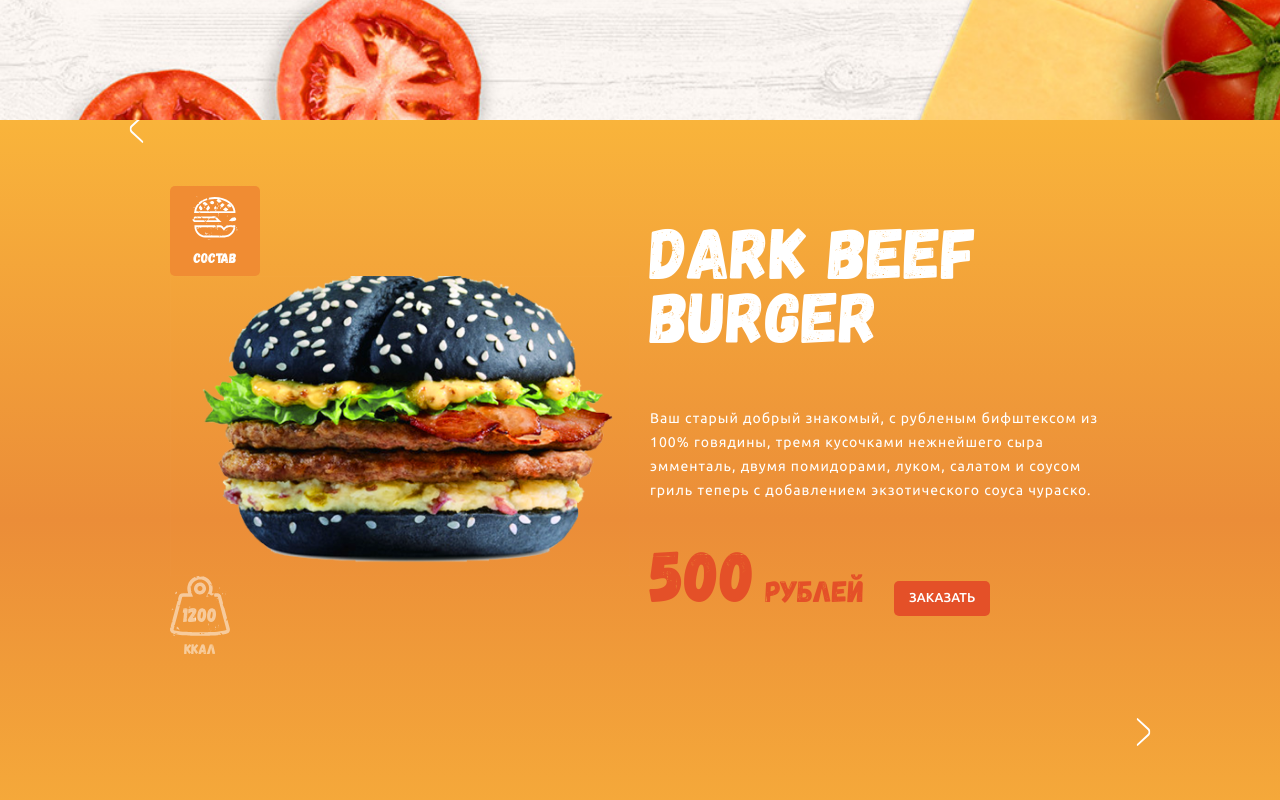
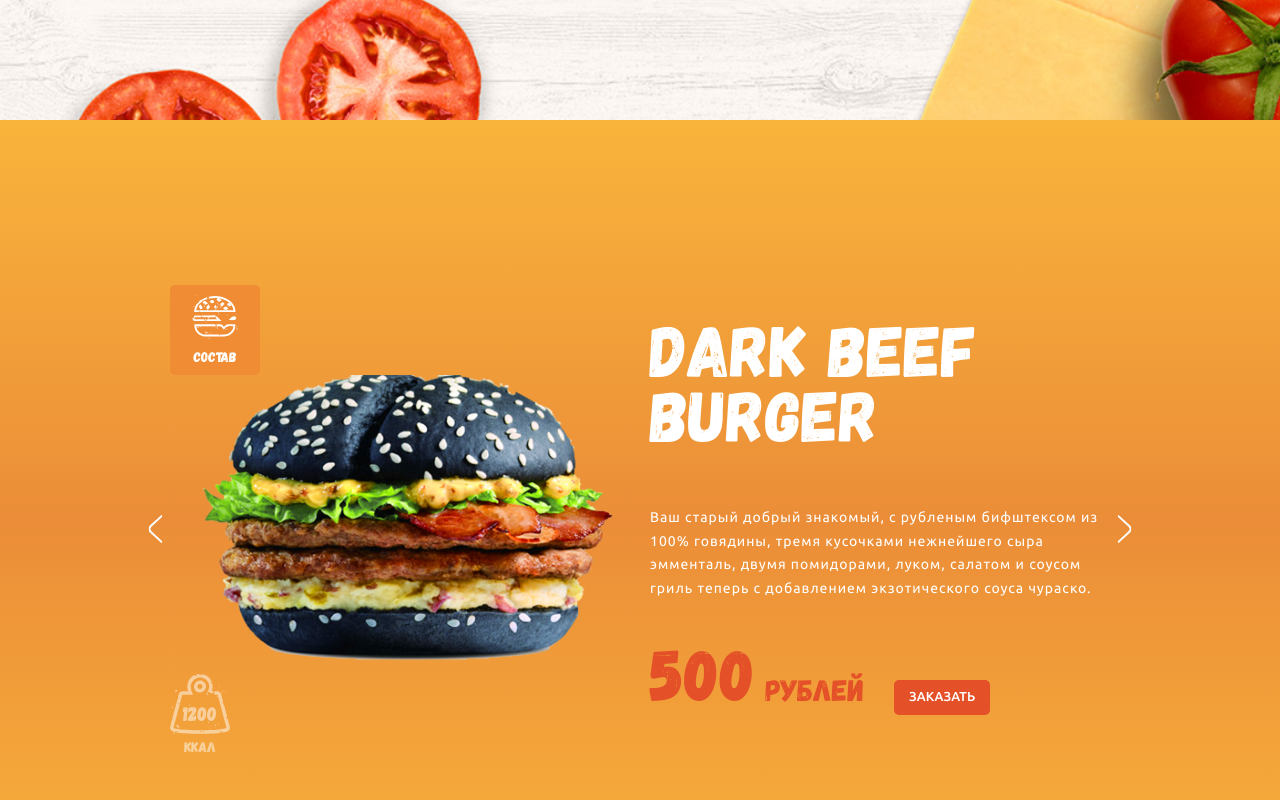
Before and after one commit to furrrax/burger, a plain HTML site: page index.html in a window 1280 px wide. Shown: the part 1480-2280 px from the top of the page. Drawn offline with Linux system fonts and the light colour scheme.

Commit message:
Fix ферстки слайдера

```diff
--- a/css/slider.scss
+++ b/css/slider.scss
@@ -7,23 +7,19 @@
 
 .slider__container {
     position: relative;
-}
-
-.slider__wrap {
-    position: relative;
     display: flex;
     align-items: center;
 
     @include tablets {
-        max-width: rem(650px);
+        max-width: rem(960px);
     }
 
     @include phones {
-        max-width: rem(480px);
+        max-width: rem(640px);
     }
 }
 
-.slider__list {
+.slider__wrap {
     display: flex;
     min-width: 100%;
     align-items: center;
@@ -31,10 +27,19 @@
     overflow: hidden;
 }
 
+.slider__list {
+    display: flex;
+    /* min-width: 100%; */
+    align-items: center;
+    /* position: relative; */
+    overflow: hidden;
+}
+
 .slider__prev {
     position: absolute;
     right: 100%;
-    margin-right: 2%;
+    top: 50%;
+    transform-origin: 50% 0;
     &-btn {
         .arrow {
             transform: rotate(90deg);
@@ -45,7 +50,8 @@
 .slider__next {
     position: absolute;
     left: 100%;
-    margin-left: 2%;
+    top: 50%;
+    transform-origin: 50% 0;
     &-btn {
         .arrow {
             transform: rotate(-90deg);
```
Also changed, not shown: css/main.css.
